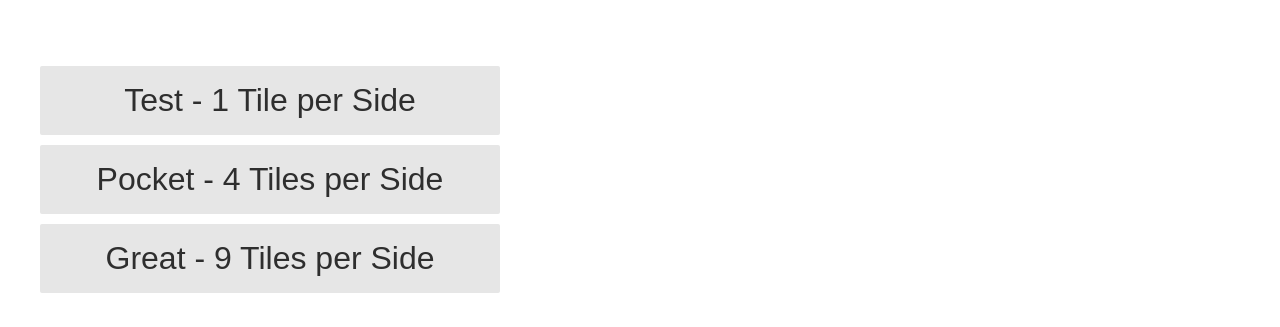
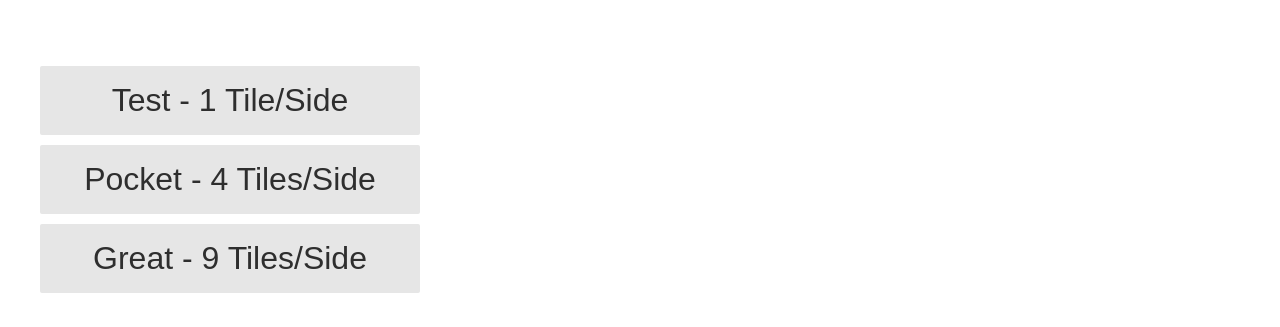
Before and after one commit to RatJuggler/great-pyramid-puzzle, a website built with Parcel: page src/index.html in a window 1280 px wide. Shown: the part 55-382 px from the top of the page. Built offline with nearby package versions, Linux system fonts and the light colour scheme.

Commit message:
Some tweaks to reduce the button size.

```diff
--- a/src/css/main.css
+++ b/src/css/main.css
@@ -22,7 +22,7 @@ html, body {
 #puzzle-selection {
   position: fixed;
   overflow: hidden;
-  width: 500px;
+  width: 420px;
   height: 100%;
   padding-top: 100px;
   top: 0;
@@ -35,7 +35,7 @@ html, body {
   top: 50%;
 }
 
-#puzzle-selection button {
+#puzzle-selection .pure-button {
   width: 100%;
   margin-top: 5px;
   margin-bottom: 5px;
--- a/src/index.html
+++ b/src/index.html
@@ -39,13 +39,13 @@
 <div id="puzzle-selection">
   <ul>
     <li>
-      <button id="test" class="pure-button">Test - 1 Tile per Side</button>
+      <button id="test" class="pure-button">Test - 1 Tile/Side</button>
     </li>
     <li>
-      <button id="pocket" class="pure-button">Pocket - 4 Tiles per Side</button>
+      <button id="pocket" class="pure-button">Pocket - 4 Tiles/Side</button>
     </li>
     <li>
-      <button id="great" class="pure-button">Great - 9 Tiles per Side</button>
+      <button id="great" class="pure-button">Great - 9 Tiles/Side</button>
     </li>
     <li>
       <p>Currently displaying random tile patterns.</p>
```
